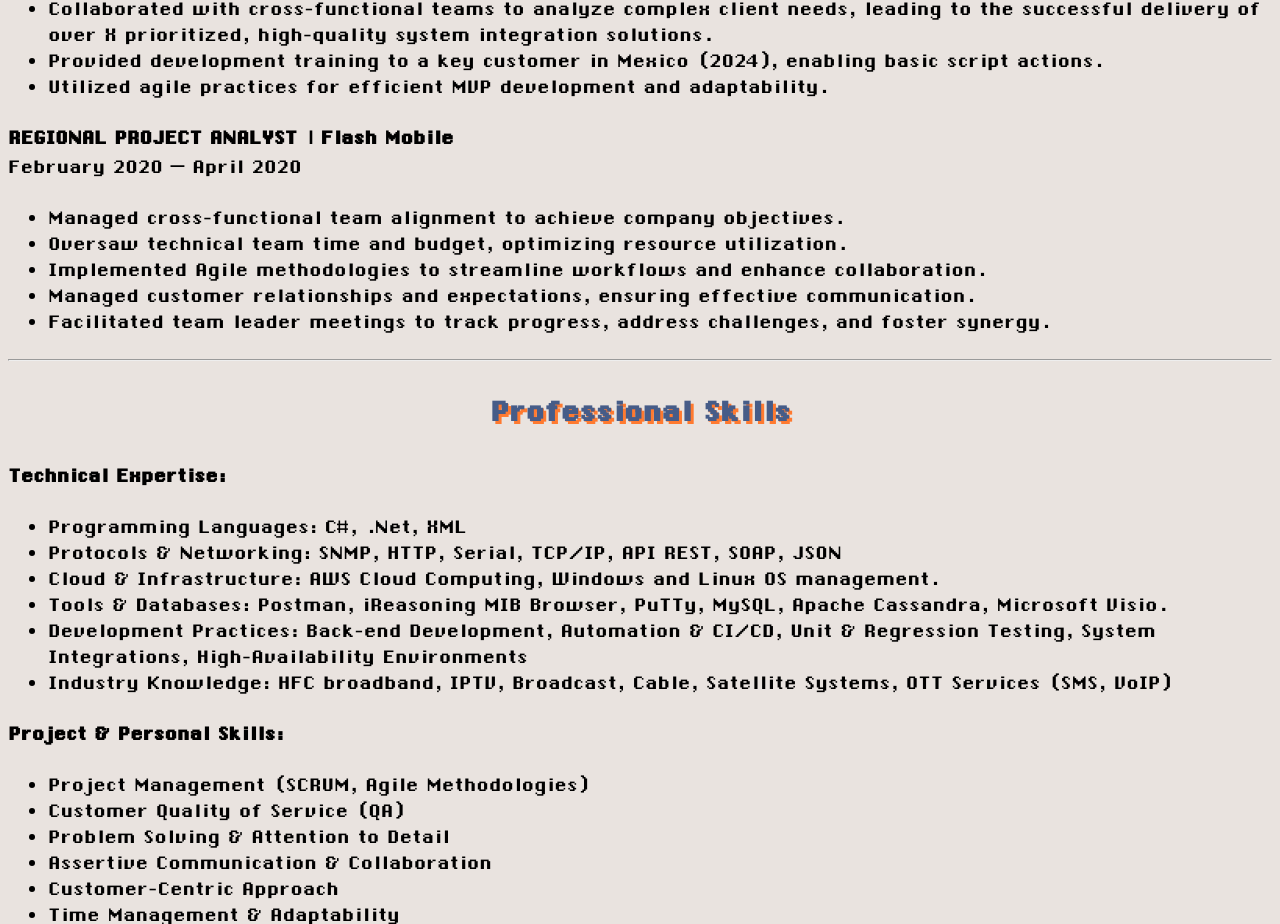
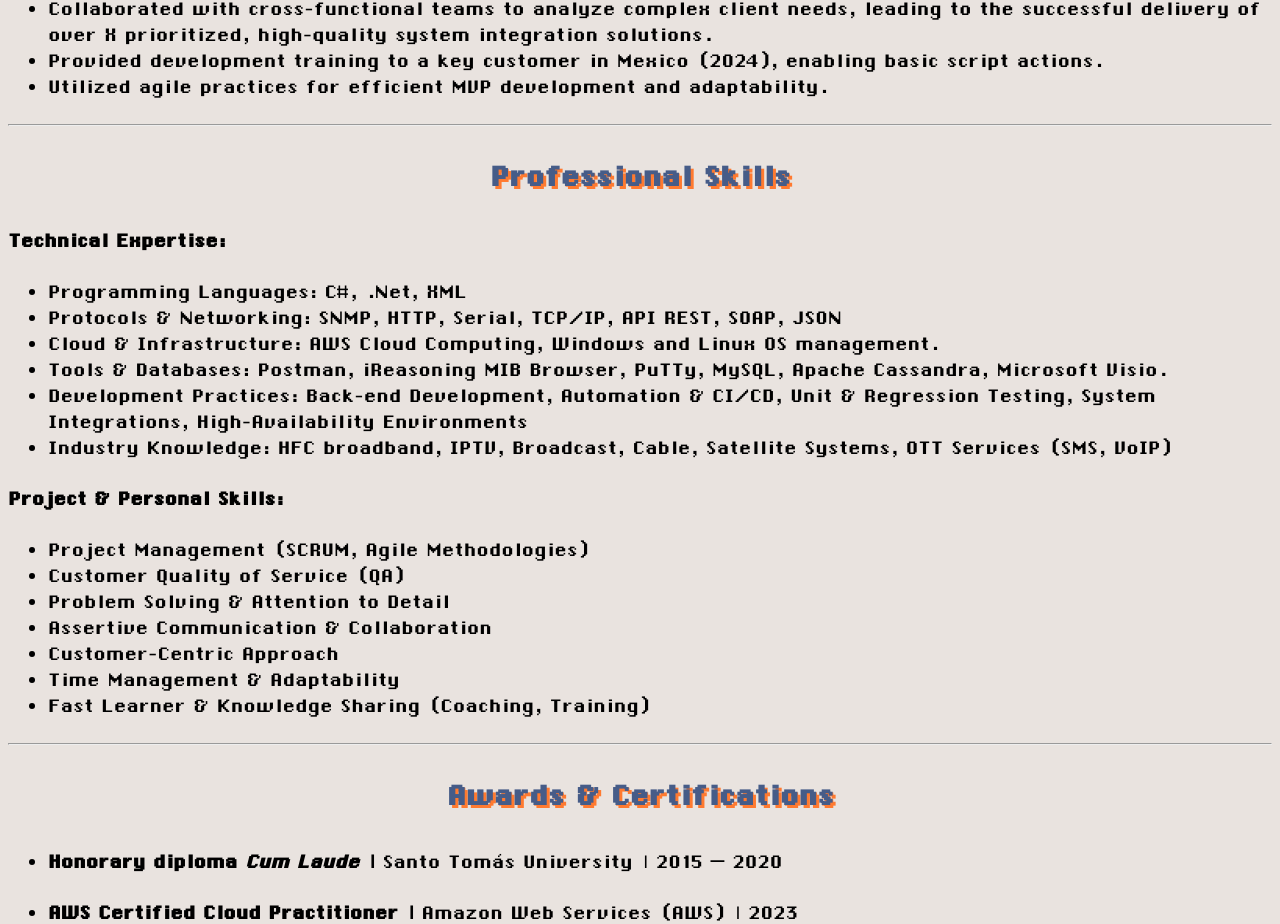
Before and after one commit to SebCuellar/OnlineResume, a plain HTML site: page index.html in a window 1280 px wide. Shown: the part 1358-2282 px from the top of the page. Drawn offline with Linux system fonts and the light colour scheme.

Commit message:
Non-relevan experience removed.

```diff
--- a/index.html
+++ b/index.html
@@ -47,18 +47,6 @@
                 <li>Utilized agile practices for efficient MVP development and adaptability.</li>
             </ul>
         </p>
-        <p>
-            <b>REGIONAL PROJECT ANALYST | Flash Mobile</b><br>
-            February 2020 – April 2020
-            <ul>
-                <li>Managed cross-functional team alignment to achieve company objectives.</li>
-                <li>Oversaw technical team time and budget, optimizing resource utilization.</li>
-                <li>Implemented Agile methodologies to streamline workflows and enhance collaboration.</li>
-                <li>Managed customer relationships and expectations, ensuring effective communication.</li>
-                <li>Facilitated team leader meetings to track progress, address
-                    challenges, and foster synergy.</li>
-            </ul>
-        </p>
     <hr>
     <h2>Professional Skills</h2>
     <h3>Technical Expertise:</h3>
```
